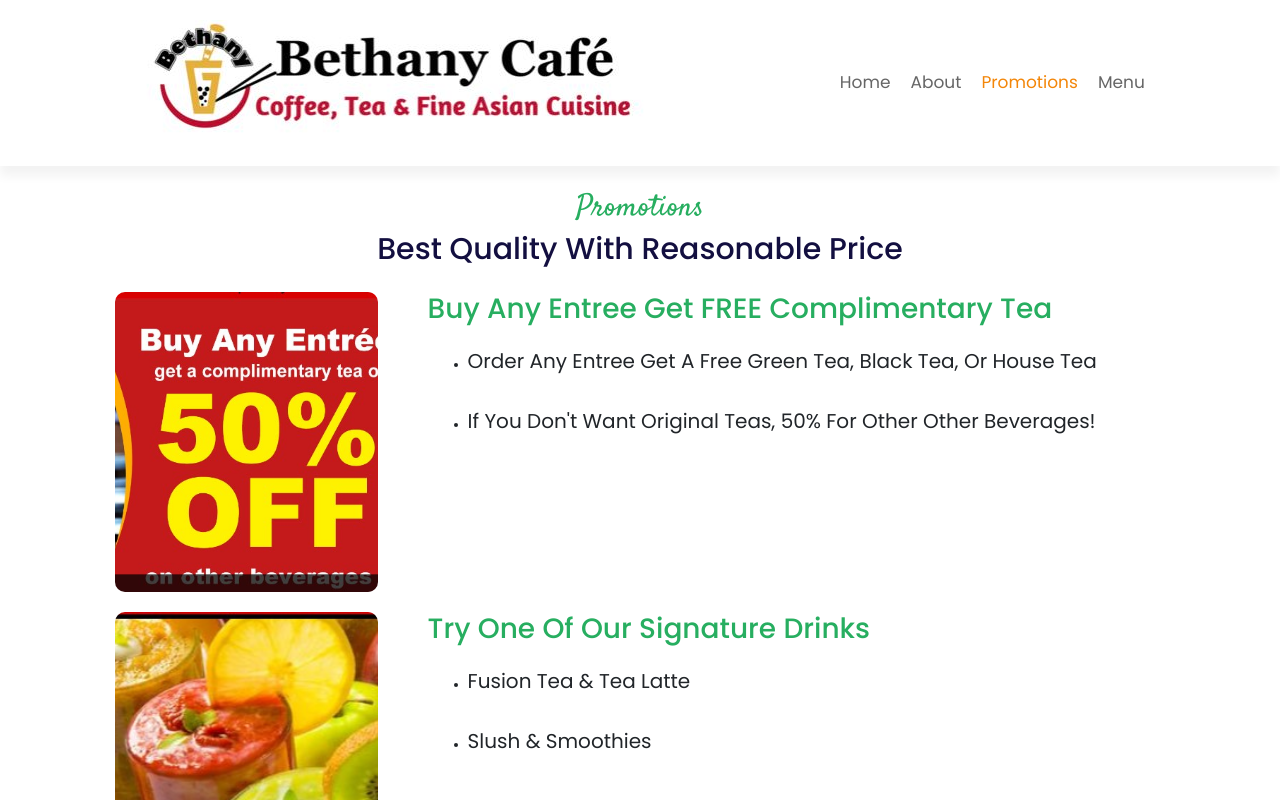
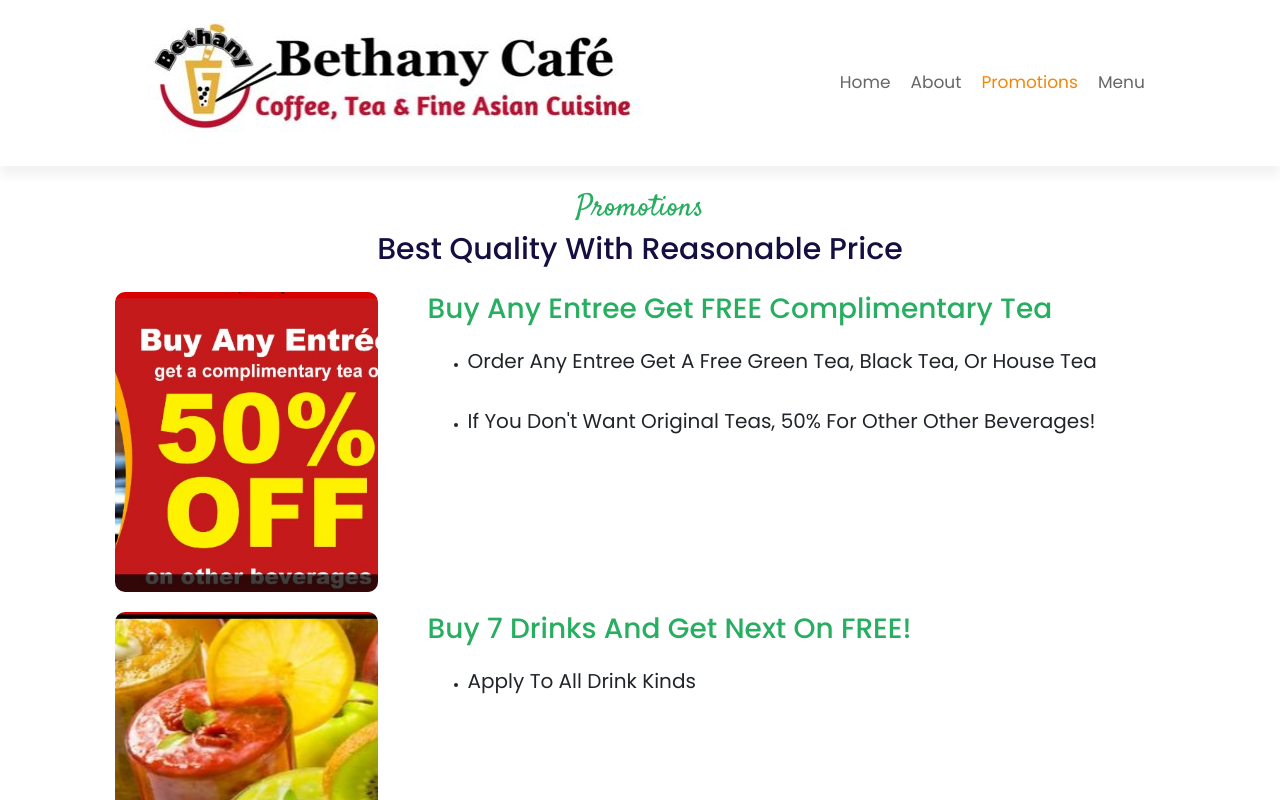
Before and after one commit to Pikago-hub/BethanyWeb, a Vue app: page /promotions in a window 1280 px wide. Shown: the top 800 px of the page. Built offline with nearby package versions, Linux system fonts and the light colour scheme.

Commit message:
modification

```diff
--- a/src/components/NavBar.vue
+++ b/src/components/NavBar.vue
@@ -74,8 +74,10 @@
 }
 
 .header .logo img {
+    padding-right: .5rem;
+    color: #27ae60;
     max-inline-size: 100%;
-  block-size: auto;
+    block-size: auto;
 }
 
 .header .navbar a {
--- a/src/pages/Promo.vue
+++ b/src/pages/Promo.vue
@@ -163,13 +163,10 @@
             </div>
 
             <div class="description">
-                <h3>Try one of our signature drinks</h3>
+                <h3>Buy 7 drinks and get next on FREE!</h3>
                 <ul>
                     <li>
-                        <p>Fusion Tea & Tea Latte</p>
-                    </li>
-                    <li>
-                        <p>Slush & Smoothies</p>
+                        <p>Apply to all drink kinds </p>
                     </li>
                 </ul>
                 <a href="https://eats.redbirdcloud.com/BethanyCafe" class="btn">order now</a>
```
